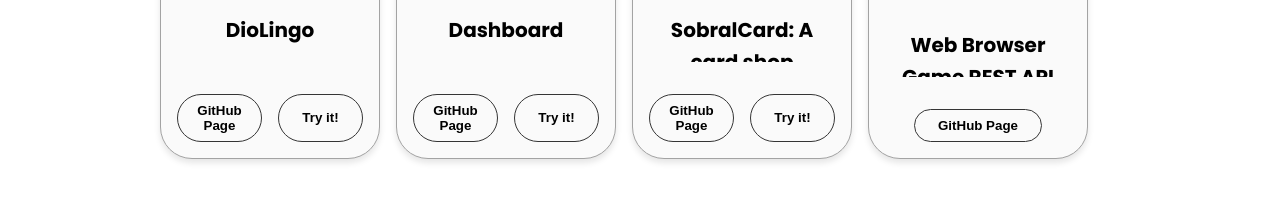
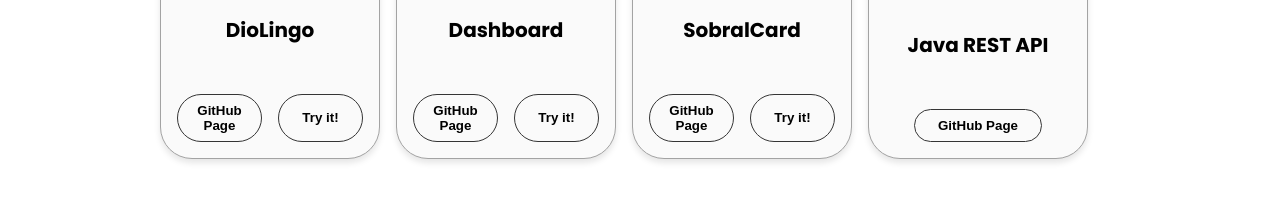
Before and after one commit to DiogoBarrosMartins/portfolio, a plain HTML site: page index.html in a window 1280 px wide. Shown: the part 2792-2993 px from the top of the page. Drawn offline with Linux system fonts and the light colour scheme.

Commit message:
changed names of projects

```diff
--- a/index.html
+++ b/index.html
@@ -86,7 +86,7 @@
                         <p>
                         I like to write code. </p><p>
                             Each time I used to think about a project I always got too stuck with the tech-stack and what architecture to use. But now I don't try to design for evolution, not perfection.
-                      </p> <p>Feel like it's a great start. </p> <p> This portfolio needs some (lots) of improvements but it's far less intresting than the other projects I'm trying to make. </p>
+                      </p> <p>Feel like it's a great start. </p> <p> This portfolio needs some (lots) of improvements but it's far less intresting than the other projects I'm trying to make. </p> <p> I want to make really fun videogames and apps.</p>
                     </div>
                 </div>
             </div>
@@ -219,7 +219,7 @@
                 </div>
                 <div class="project-item">
                     <img src="./assets/sobralcard.png" alt="SobralCard Project" class="project-img" />
-                    <h2 class="project-title-fit ">SobralCard: A card shop</h2>
+                    <h2 class="project-title-fit ">SobralCard</h2>
                     <div class="btn-container">
                         <button class="btn btn-color-2 project-btn" onclick="window.open('https://github.com/DiogoBarrosMartins/mtg', '_blank', 'noopener,noreferrer')">
                             GitHub Page
@@ -232,7 +232,7 @@
 
                 <div class="project-item">
                     <img src="./assets/project-2.png" alt="Web Browser Game REST API" class="project-img" />
-                    <h2 class="project-title-fit ">Web Browser Game REST API</h2>
+                    <h2 class="project-title-fit ">Java REST API</h2>
                     <div class="btn-container">
                         <button class="btn btn-color-2 project-btn" onclick="window.open('https://github.com/DiogoBarrosMartins/WebBrowserGame', '_blank', 'noopener,noreferrer')">
                             GitHub Page
```
